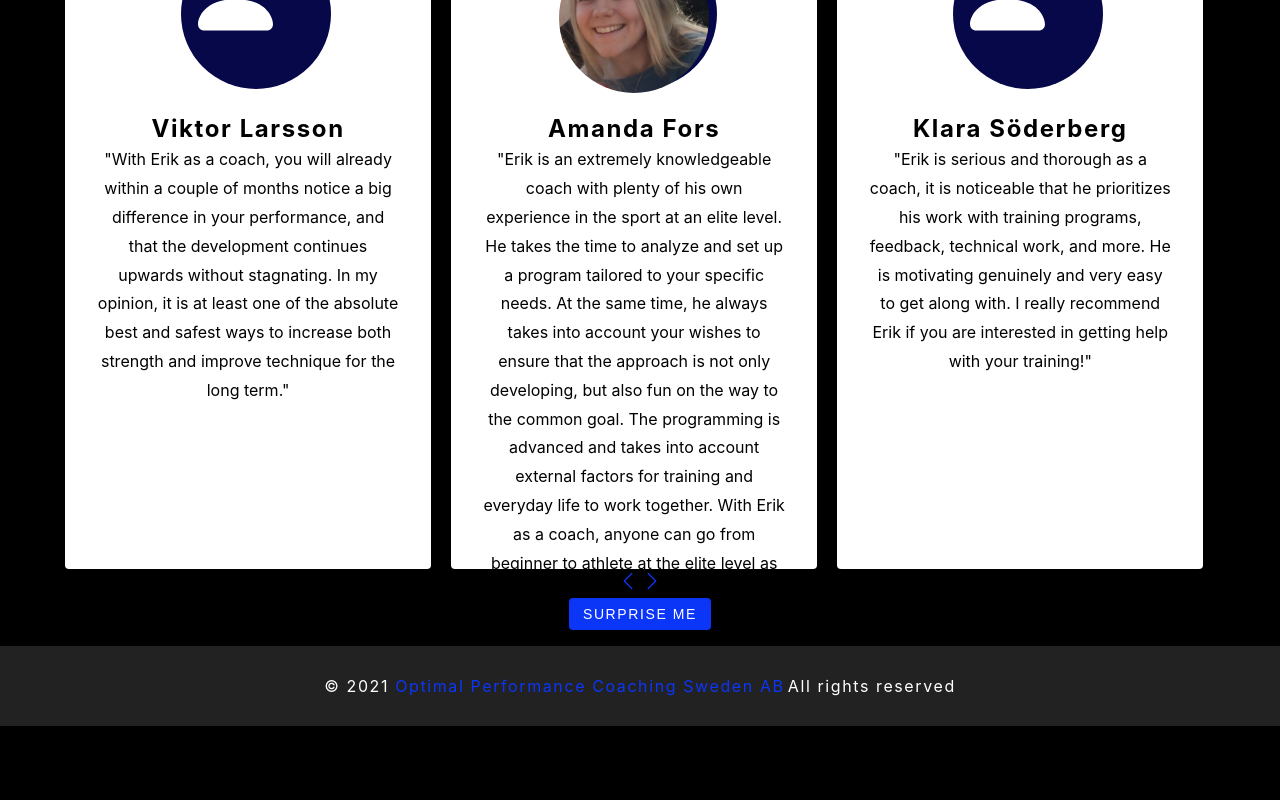
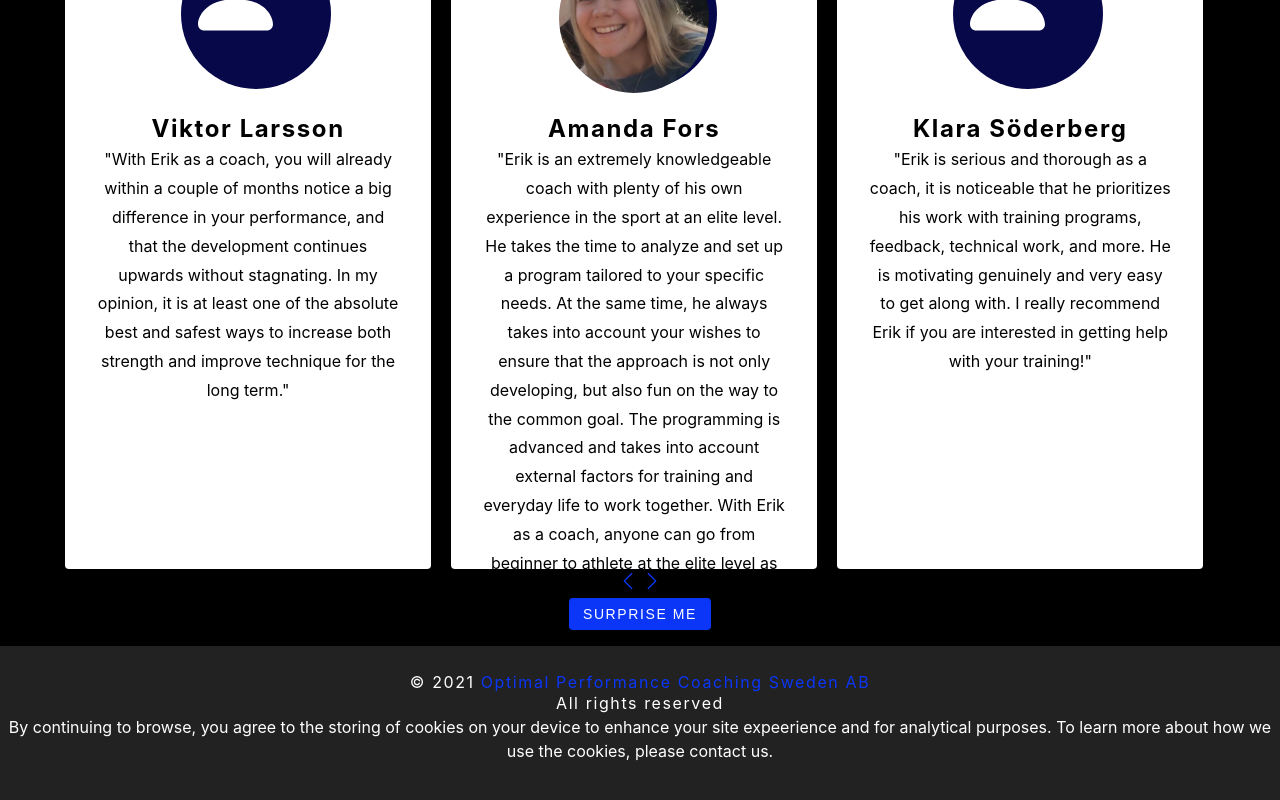
Before and after one commit to ErikLarssonDev/optimalperformance, a React (Create React App) app: page / in a window 1280 px wide. Shown: the part 5530-6330 px from the top of the page. Before the commit the page ends 6256 px from the top, so only its background shows below. Built offline with nearby package versions, Linux system fonts and the light colour scheme.

Commit message:
Fixed cookie policy in the footer

```diff
--- a/src/components/Footer.js
+++ b/src/components/Footer.js
@@ -4,18 +4,21 @@ const Footer = () => {
   return (
 
     <Wrapper>
+      <div>
       <h5>
         &copy; {new Date().getFullYear()}
         <span> Optimal Performance Coaching Sweden AB</span>
       </h5>
       <h5>All rights reserved</h5>
+      <div><p>By continuing to browse, you agree to the storing of cookies on your device to enhance your site expeerience and for analytical purposes. To learn more about how we use the cookies, please contact us.</p></div>
+      </div>
     </Wrapper>
 
   )
 }
 
 const Wrapper = styled.footer`
-  height: 5rem;
+  height: 10rem;
   position: relative;
   display: flex;
   margin-bottom: 0px;
--- a/src/components/PromoSlides.js
+++ b/src/components/PromoSlides.js
@@ -63,8 +63,6 @@ const Wrapper = styled.section`
   min-height: 100vh;
   place-items: center;
 }
-
-
 
 p {
   margin-bottom: 0;
```
